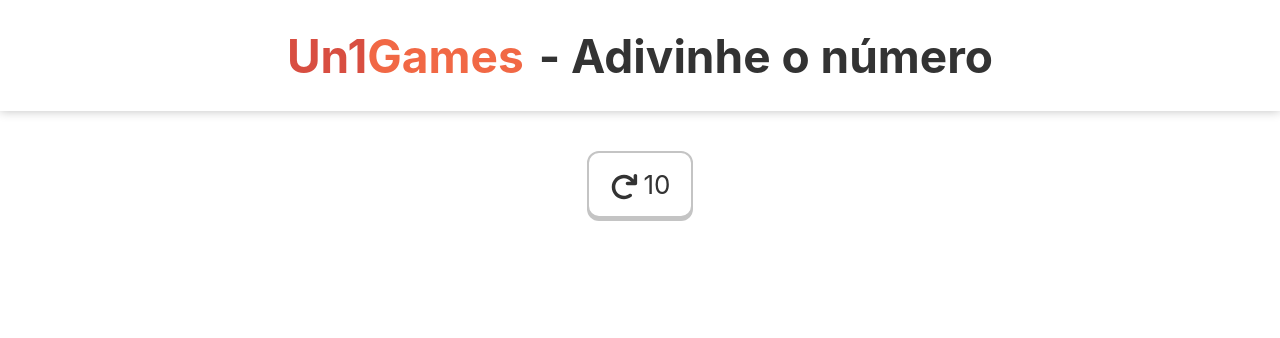
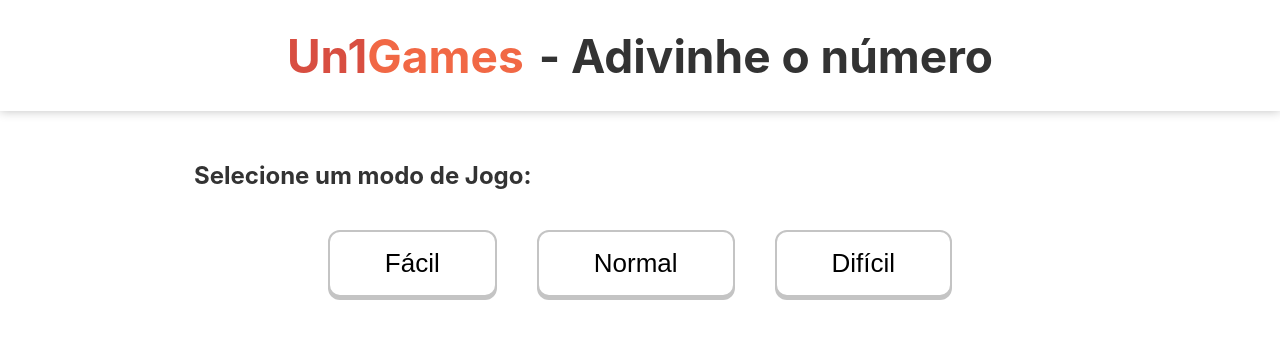
Before and after one commit to PHPauloReis/Un1Game, a Vue app: page / in a window 1280 px wide. Shown: the top 338 px of the page. Built offline with nearby package versions, Linux system fonts and the light colour scheme.

Commit message:
Cria o Board inicial do Jogo

```diff
--- a/src/App.vue
+++ b/src/App.vue
@@ -41,8 +41,9 @@
 
 .container {
   display: flex;
-  justify-content: center;
-  align-items: center;
+  justify-content: flex-start;
+  width: 892px;
+  margin: 0 auto;
 }
 
 </style>
--- a/src/components/Button.vue
+++ b/src/components/Button.vue
@@ -1,8 +1,16 @@
 <template>
-  <div class="button">
-    <Icon :color="iconColor" type="reload" />
+  <button
+    class="button"
+    :class="{
+      'double_padding': doublePadding,
+      'active': active,
+      'disabled': disabled
+    }"
+    @click="triggerEvent()"
+  >
+    <Icon v-if="showIcon" :color="iconColor" type="reload" />
     {{ title }}
-  </div>
+  </button>
 </template>
 
 <script>
@@ -32,20 +40,47 @@
       required: false,
       default: false,
     },
+    showIcon: {
+      type: Boolean,
+      required: false,
+      default: false,
+    },
     iconColor: {
       type: String,
       required: false,
       default: '#333333',
     },
+    doublePadding: {
+      type: Boolean,
+      required: false,
+      default: false,
+    },
+    event: {
+      type: String,
+      required: false,
+      default: null,
+    },
   },
   components: {
     Icon,
+  },
+  methods: {
+    triggerEvent() {
+      if (!this.disabled && !this.active && this.event) {
+        this.$root.$emit('selected-game-mode', this.event);
+      }
+    },
   },
 };
 
 </script>
 
 <style scoped>
+
+.double_padding {
+  padding-left: 55px !important;
+  padding-right: 55px !important;
+}
 
 .button {
   background-color: #FFF;
@@ -59,6 +94,9 @@
   display: flex;
   align-items: center;
 
+  /**
+   * Desabilita a seleção de textos dentro do botão
+   */
   -webkit-touch-callout: none; /* iOS Safari */
   -webkit-user-select: none; /* Safari */
   -khtml-user-select: none; /* Konqueror HTML */
@@ -78,7 +116,7 @@
 }
 
 .button:active {
-  margin-top: 3px;
+  margin-top: 3px !important;
   box-shadow: none !important;
 }
 
@@ -90,7 +128,14 @@
 }
 
 .active:hover {
-  background-color: #B5E8FC;
+  background: #DBF4FE !important;
+  box-shadow: 0px 3px 0px #78D9FC !important;
+}
+
+.active:active {
+  margin-top: 0 !important;
+  background: #DBF4FE !important;
+  box-shadow: 0px 3px 0px #78D9FC !important;
 }
 
 .disabled {
@@ -101,11 +146,11 @@
 }
 
 .disabled:hover {
-  background-color: #E5E5E5;
+  background-color: #E5E5E5 !important;
 }
 
 .disabled:active {
-  margin-top: 0;
+  margin-top: 0 !important;
   box-shadow: 0px 3px 0px #D9D9D9 !important;
 }
 
--- a/src/components/Header.vue
+++ b/src/components/Header.vue
@@ -25,7 +25,7 @@
   display: flex;
   justify-content: center;
   align-items: center;
-  margin-bottom: 40px;
+  margin-bottom: 50px;
 }
 
 header .logo_primary {
--- a/src/components/SelectGameMode.vue
+++ b/src/components/SelectGameMode.vue
@@ -0,0 +1,78 @@
+<template>
+  <section class="game-mode-container">
+    <h2 class="title">Selecione um modo de Jogo:</h2>
+    <div class="game-mode-buttons-container">
+      <Button
+        class="button"
+        double-padding
+        title="Fácil"
+        event="selected-easy"
+        :active="gameModeSelected === 'selected-easy'"
+        :disabled="gameModeSelected && gameModeSelected !== 'selected-easy'"
+      />
+
+      <Button
+        class="button"
+        double-padding
+        title="Normal"
+        event="selected-normal"
+        :active="gameModeSelected === 'selected-normal'"
+        :disabled="gameModeSelected && gameModeSelected !== 'selected-normal'"
+      />
+
+      <Button
+        class="button"
+        double-padding
+        title="Difícil"
+        event="selected-hard"
+        :active="gameModeSelected === 'selected-hard'"
+        :disabled="gameModeSelected && gameModeSelected !== 'selected-hard'"
+      />
+    </div>
+  </section>
+</template>
+
+<style scoped>
+
+.game-mode-container {
+  width: 100%;
+}
+
+.game-mode-container .button {
+  margin: 0 20px;
+}
+
+.game-mode-container .title {
+  margin-bottom: 40px;
+}
+
+.game-mode-buttons-container {
+  display: flex;
+  justify-content: center;
+  align-items: flex-start;
+}
+
+</style>
+
+<script>
+
+import Button from '@/components/Button.vue';
+
+export default {
+  name: 'AppSelectGameMode',
+  components: {
+    Button,
+  },
+  data() {
+    return {
+      gameModeSelected: null,
+    };
+  },
+  mounted() {
+    this.$root.$on('selected-game-mode', (gameMode) => {
+      this.gameModeSelected = gameMode;
+    });
+  },
+};
+
+</script>
--- a/src/views/HomeView.vue
+++ b/src/views/HomeView.vue
@@ -1,20 +1,15 @@
 <template>
-  <div>
-    <Button
-      title="10"
-      type="primary"
-    />
-  </div>
+  <SelectGameMode />
 </template>
 
 <script>
 
-import Button from '@/components/Button.vue';
+import SelectGameMode from '@/components/SelectGameMode.vue';
 
 export default {
   name: 'HomeView',
   components: {
-    Button,
+    SelectGameMode,
   },
 };
 
```
